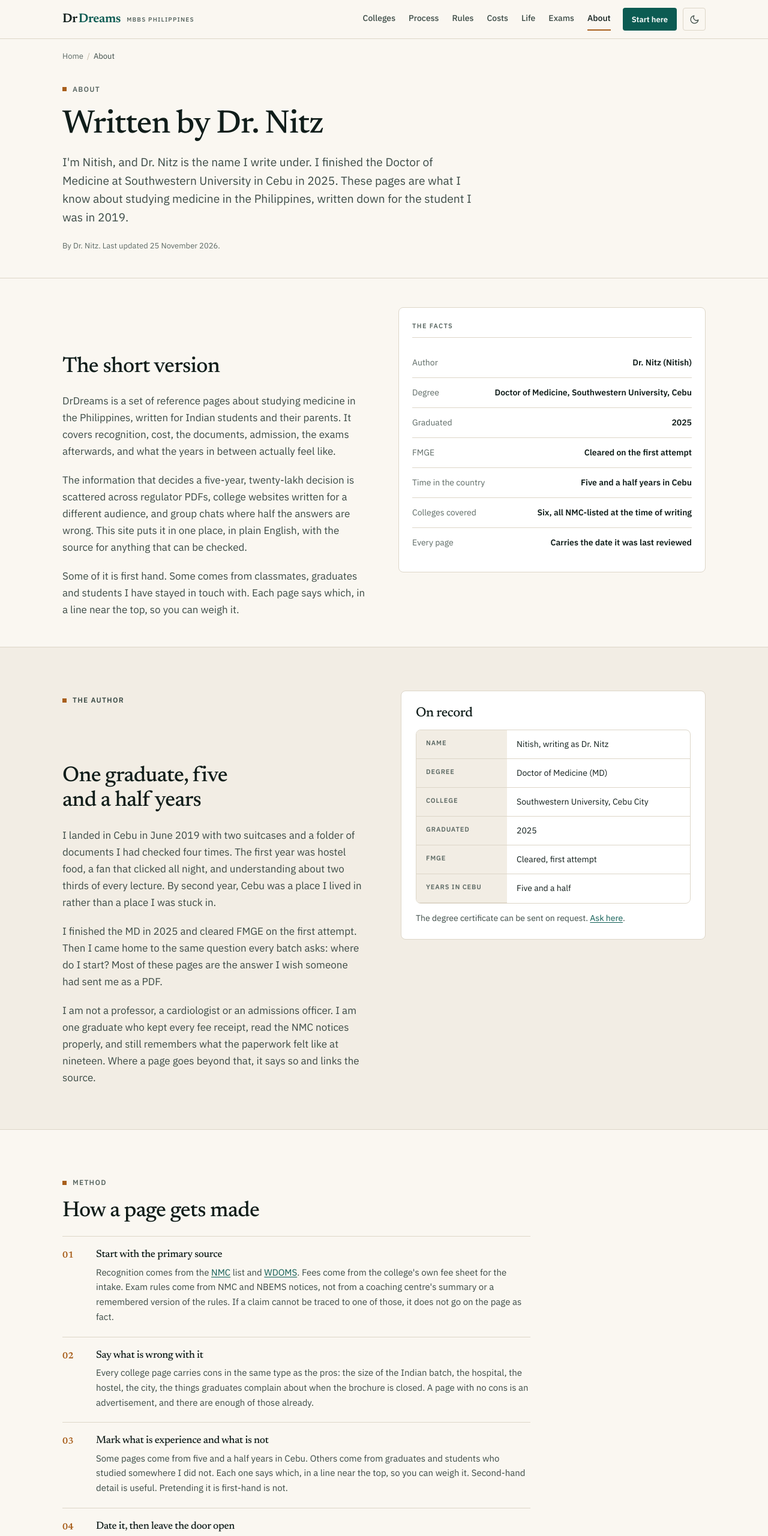
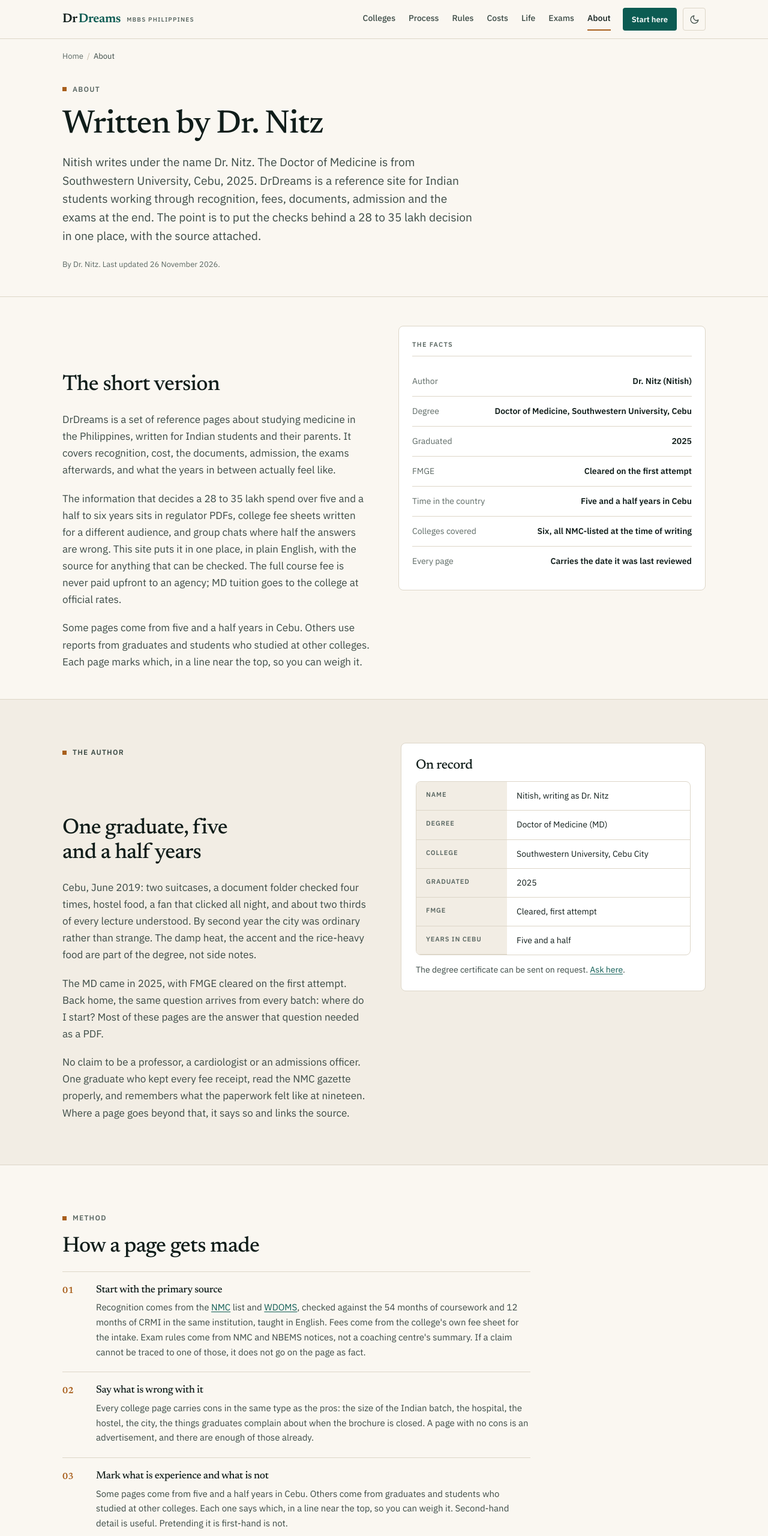
Before and after one commit to DrNitz/Dreams, a plain HTML site: page about.html in a window 1280 px wide. Shown: the top 2560 px of the page at 60% size. Drawn offline with Linux system fonts and the light colour scheme.

Commit message:
Apply DrNitz voice to about

```diff
--- a/about.html
+++ b/about.html
@@ -100,7 +100,7 @@
   },
   "inLanguage": "en-IN",
   "datePublished": "2026-11-22",
-  "dateModified": "2026-11-25",
+  "dateModified": "2026-11-26",
   "author": {
     "@type": "Person",
     "name": "Dr. Nitish",
@@ -184,8 +184,8 @@
     <div class="container">
       <p class="kicker">About</p>
       <h1>Written by Dr. Nitz</h1>
-      <p class="lede">I'm Nitish, and Dr. Nitz is the name I write under. I finished the Doctor of Medicine at Southwestern University in Cebu in 2025. These pages are what I know about studying medicine in the Philippines, written down for the student I was in 2019.</p>
-      <p class="meta">By Dr. Nitz. Last updated 25 November 2026.</p>
+      <p class="lede">Nitish writes under the name Dr. Nitz. The Doctor of Medicine is from Southwestern University, Cebu, 2025. DrDreams is a reference site for Indian students working through recognition, fees, documents, admission and the exams at the end. The point is to put the checks behind a 28 to 35 lakh decision in one place, with the source attached.</p>
+      <p class="meta">By Dr. Nitz. Last updated 26 November 2026.</p>
     </div>
   </header>
 
@@ -195,8 +195,8 @@
         <div class="prose">
           <h2>The short version</h2>
           <p>DrDreams is a set of reference pages about studying medicine in the Philippines, written for Indian students and their parents. It covers recognition, cost, the documents, admission, the exams afterwards, and what the years in between actually feel like.</p>
-          <p>The information that decides a five-year, twenty-lakh decision is scattered across regulator PDFs, college websites written for a different audience, and group chats where half the answers are wrong. This site puts it in one place, in plain English, with the source for anything that can be checked.</p>
-          <p>Some of it is first hand. Some comes from classmates, graduates and students I have stayed in touch with. Each page says which, in a line near the top, so you can weigh it.</p>
+          <p>The information that decides a 28 to 35 lakh spend over five and a half to six years sits in regulator PDFs, college fee sheets written for a different audience, and group chats where half the answers are wrong. This site puts it in one place, in plain English, with the source for anything that can be checked. The full course fee is never paid upfront to an agency; MD tuition goes to the college at official rates.</p>
+          <p>Some pages come from five and a half years in Cebu. Others use reports from graduates and students who studied at other colleges. Each page marks which, in a line near the top, so you can weigh it.</p>
         </div>
         <aside class="fact-panel" aria-labelledby="facts-title">
           <h2 id="facts-title">The facts</h2>
@@ -220,9 +220,9 @@
         <div class="prose reveal">
           <p class="kicker">The author</p>
           <h2>One graduate, five and a half years</h2>
-          <p>I landed in Cebu in June 2019 with two suitcases and a folder of documents I had checked four times. The first year was hostel food, a fan that clicked all night, and understanding about two thirds of every lecture. By second year, Cebu was a place I lived in rather than a place I was stuck in.</p>
-          <p>I finished the MD in 2025 and cleared FMGE on the first attempt. Then I came home to the same question every batch asks: where do I start? Most of these pages are the answer I wish someone had sent me as a PDF.</p>
-          <p>I am not a professor, a cardiologist or an admissions officer. I am one graduate who kept every fee receipt, read the NMC notices properly, and still remembers what the paperwork felt like at nineteen. Where a page goes beyond that, it says so and links the source.</p>
+          <p>Cebu, June 2019: two suitcases, a document folder checked four times, hostel food, a fan that clicked all night, and about two thirds of every lecture understood. By second year the city was ordinary rather than strange. The damp heat, the accent and the rice-heavy food are part of the degree, not side notes.</p>
+          <p>The MD came in 2025, with FMGE cleared on the first attempt. Back home, the same question arrives from every batch: where do I start? Most of these pages are the answer that question needed as a PDF.</p>
+          <p>No claim to be a professor, a cardiologist or an admissions officer. One graduate who kept every fee receipt, read the NMC gazette properly, and remembers what the paperwork felt like at nineteen. Where a page goes beyond that, it says so and links the source.</p>
         </div>
         <div class="reveal">
           <div class="card">
@@ -255,7 +255,7 @@
         <ol class="ledger" style="margin-top:20px;">
           <li>
             <h3>Start with the primary source</h3>
-            <p>Recognition comes from the <a href="https://www.nmc.org.in" target="_blank" rel="noopener">NMC</a> list and <a href="https://search.wdoms.org" target="_blank" rel="noopener">WDOMS</a>. Fees come from the college's own fee sheet for the intake. Exam rules come from NMC and NBEMS notices, not from a coaching centre's summary or a remembered version of the rules. If a claim cannot be traced to one of those, it does not go on the page as fact.</p>
+            <p>Recognition comes from the <a href="https://www.nmc.org.in" target="_blank" rel="noopener">NMC</a> list and <a href="https://search.wdoms.org" target="_blank" rel="noopener">WDOMS</a>, checked against the 54 months of coursework and 12 months of CRMI in the same institution, taught in English. Fees come from the college's own fee sheet for the intake. Exam rules come from NMC and NBEMS notices, not a coaching centre's summary. If a claim cannot be traced to one of those, it does not go on the page as fact.</p>
           </li>
           <li>
             <h3>Say what is wrong with it</h3>
@@ -263,7 +263,7 @@
           </li>
           <li>
             <h3>Mark what is experience and what is not</h3>
-            <p>Some pages come from five and a half years in Cebu. Others come from graduates and students who studied somewhere I did not. Each one says which, in a line near the top, so you can weigh it. Second-hand detail is useful. Pretending it is first-hand is not.</p>
+            <p>Some pages come from five and a half years in Cebu. Others come from graduates and students who studied at other colleges. Each one says which, in a line near the top, so you can weigh it. Second-hand detail is useful. Pretending it is first-hand is not.</p>
           </li>
           <li>
             <h3>Date it, then leave the door open</h3>
@@ -297,7 +297,7 @@
       <div class="narrow">
         <p class="kicker">Why the site exists</p>
         <h2>The account that started it</h2>
-        <p class="mt-32">Everything above is policy. This is the part that explains the policy, and it is the only personal account on the site. It is mine.</p>
+        <p class="mt-32">Everything above is policy. This is the one personal account on the site, kept because the first year generates more questions than any other.</p>
         <div class="account">
           <blockquote>
             <p>"NEET got me a qualification and not a government seat. I applied to Southwestern University in Cebu myself: emailed the admissions office, sent my own documents, and hired a consultant for the embassy paperwork alone. That saved money my family did not have to spare."</p>
@@ -306,7 +306,7 @@
           </blockquote>
           <p class="who">Dr. Nitz, MD, Southwestern University, Cebu, 2025.</p>
         </div>
-        <p class="mt-32">The first year is where most of the questions I get come from, and it is the part no brochure describes. So the site has a page for it, written from the inside rather than from a campus tour. <a href="student-life.html">Life in the Philippines</a> is the honest version, including the parts that were bad.</p>
+        <p class="mt-32">The first year generates more questions than any other, and it is the part no brochure describes. So the site has a page for it, written from the inside rather than from a campus tour. <a href="student-life.html">Life in the Philippines</a> is the honest version, including the parts that were bad.</p>
         <div class="callout callout-note mt-32">
           <span class="callout-title">Studied in the Philippines?</span>
           <p>If you have and want your account on this site, send it. Say whether it can carry your first name, your college and your year. Nothing is edited into praise: the complaints are the useful part.</p>
```
Also changed, not shown: llms-full.txt, 1 other file.
